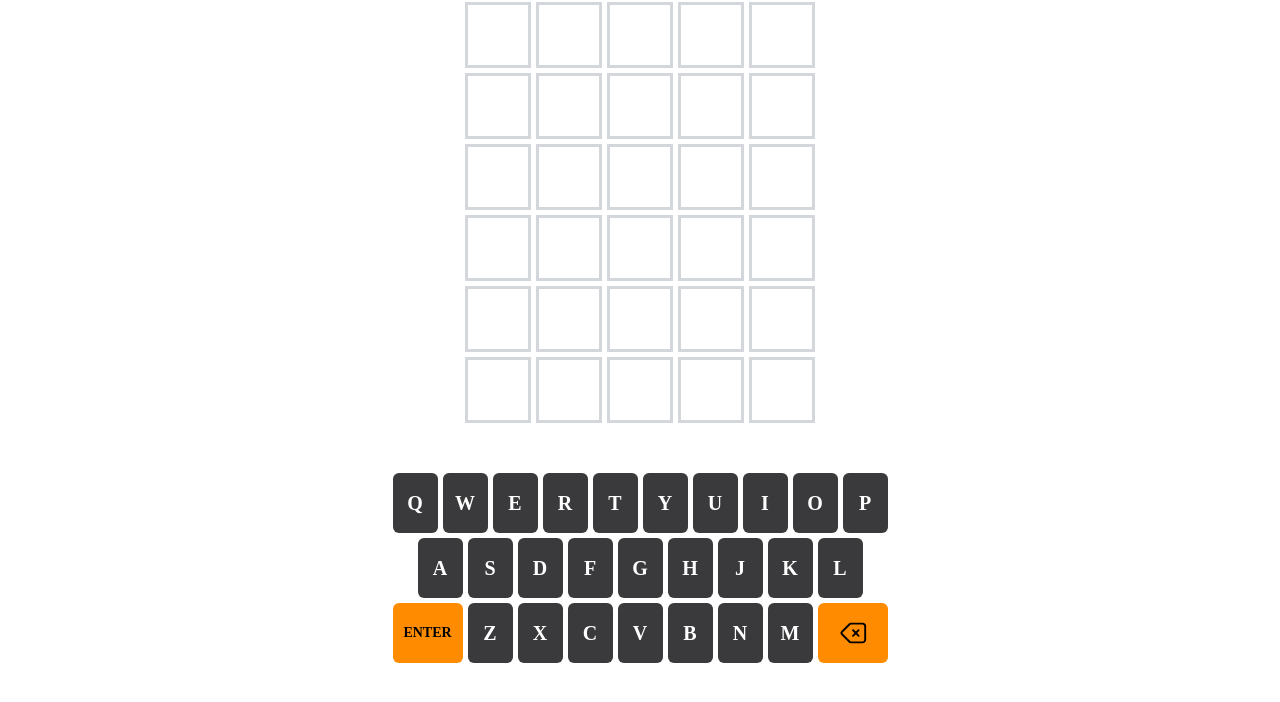
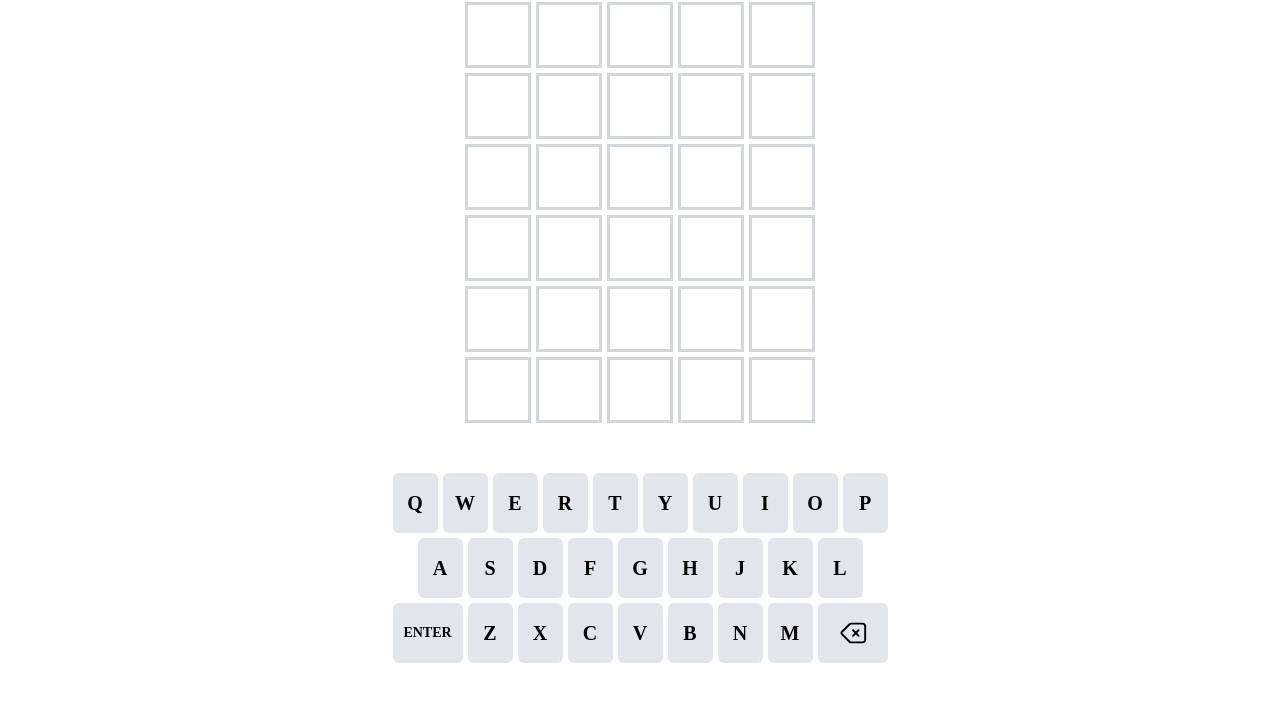
Before and after one commit to rha0/wordale, a plain HTML site: page index.html in a window 1280 px wide. Shown: the part 154-856 px from the top of the page. Drawn offline with Linux system fonts and the light colour scheme.

Commit message:
키보드 색상 변경

```diff
--- a/css/footer.css
+++ b/css/footer.css
@@ -20,8 +20,7 @@ footer {
   display: flex;
   justify-content: center;
   align-items: center;
-  background-color: #3a3a3c;
-  color: #fff;
+  background-color: #e2e6ea;
   border-radius: 6px;
   font-size: 20px;
   font-weight: bold;
@@ -31,8 +30,6 @@ footer {
 .wide {
   width: 70px;
   font-size: 14px;
-  background-color: darkorange;
-  color: black;
 }
 
 .keyboard-column img {
```
